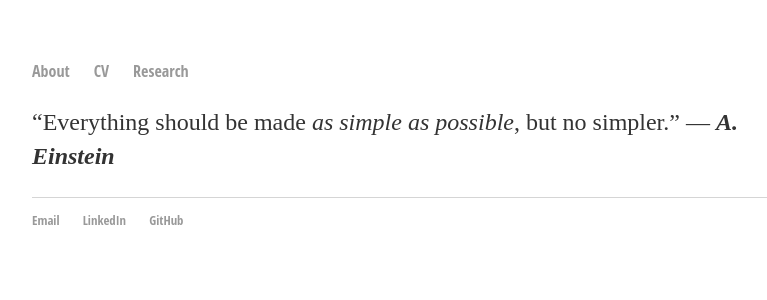
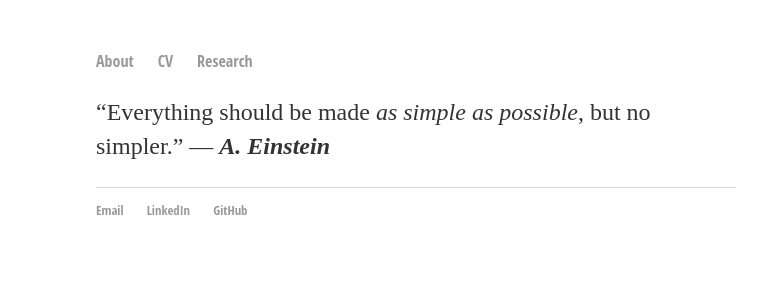
Before and after one commit to ip-jss/ip-jss.github.io, a Jekyll site: the page built from index.html, in a window 1280 px wide. Shown: the top 300 px of the page, without its empty margins (224-991 px from the left). Built offline with Jekyll 4.4.1, drawn with Linux system fonts in a browser that asks for light colours.

Commit message:
Update main.css

```diff
--- a/css/main.css
+++ b/css/main.css
@@ -1,6 +1,6 @@
 body {
-    margin: 60px auto;
-    width: 60%;
+    margin: 50px auto;
+    width: 50%;
 }
 nav ul, footer ul {
     font-family:'Open Sans Condensed', 'Open Sans Condensed', 'Sans-Serif';
```
